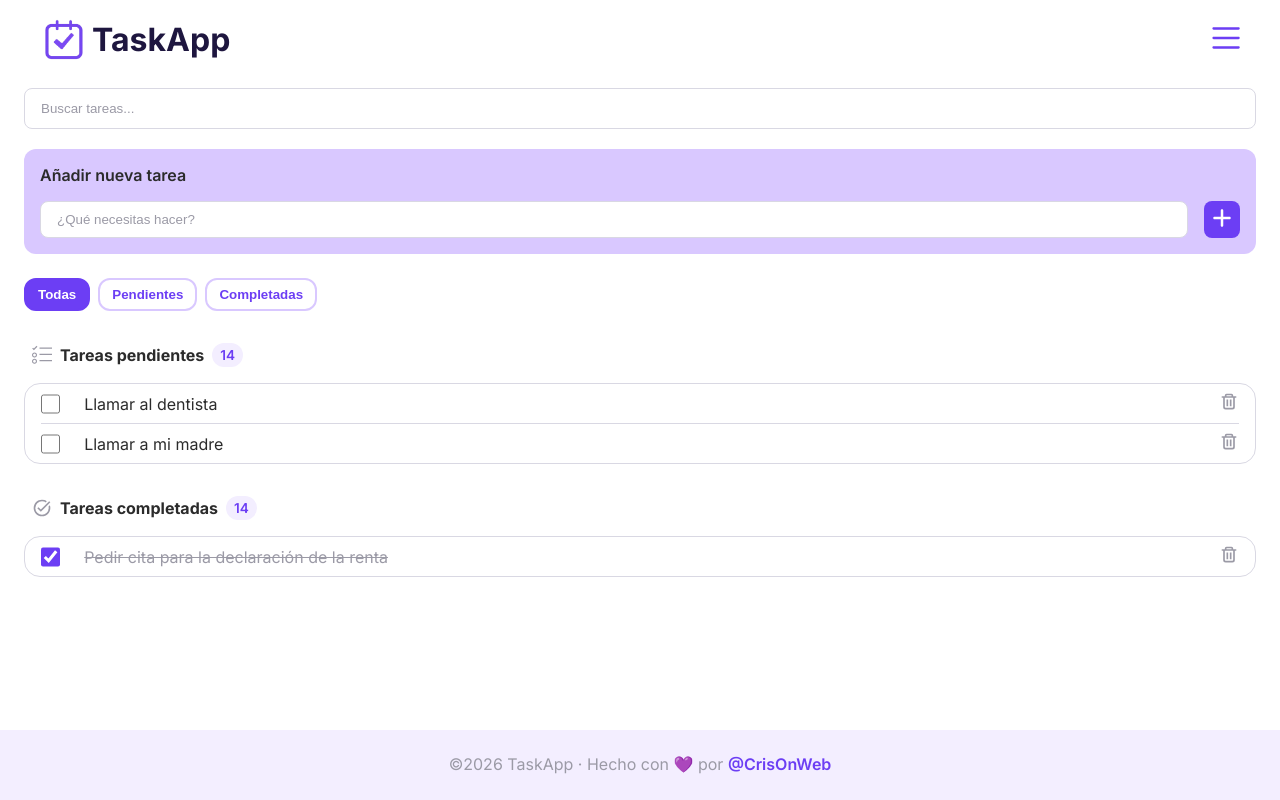
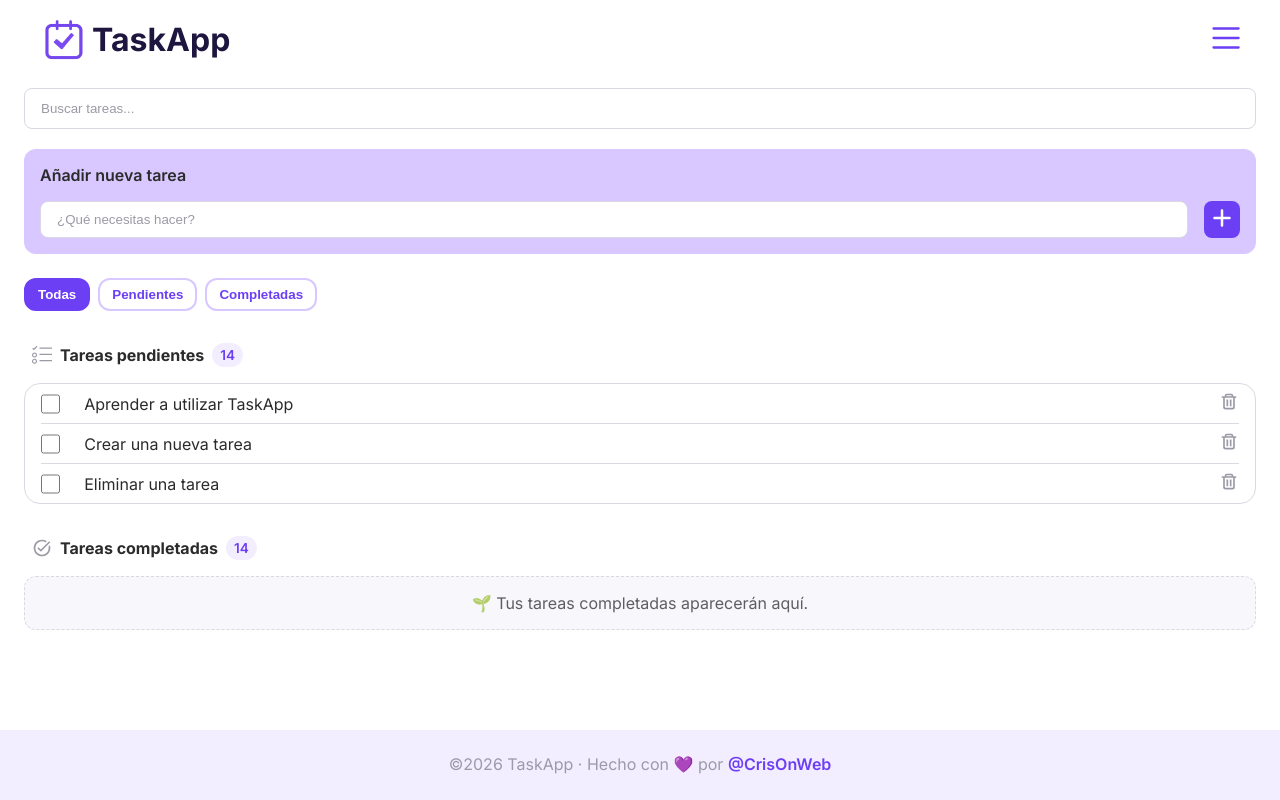
Before and after one commit to CrisOnWeb/TaskApp, a React (Vite) app: page /#/ in a window 1280 px wide. Built offline with nearby package versions, Linux system fonts and the light colour scheme.

Commit message:
Created message when there are no pending or completed tasks. Created styles for the message.

```diff
--- a/src/components/App.jsx
+++ b/src/components/App.jsx
@@ -11,13 +11,17 @@ import { useState, useEffect } from 'react';
 function App() {
   const [tasks, setTasks] = useState(
     ls.get('data', [
-      { id: crypto.randomUUID(), task: 'Llamar al dentista', completed: false },
       {
         id: crypto.randomUUID(),
-        task: 'Pedir cita para la declaración de la renta',
-        completed: true,
+        task: 'Aprender a utilizar TaskApp',
+        completed: false,
       },
-      { id: crypto.randomUUID(), task: 'Llamar a mi madre', completed: false },
+      {
+        id: crypto.randomUUID(),
+        task: 'Crear una nueva tarea',
+        completed: false,
+      },
+      { id: crypto.randomUUID(), task: 'Eliminar una tarea', completed: false },
     ])
   );
   const [newTaskInput, setNewTaskInput] = useState('');
@@ -68,6 +72,7 @@ function App() {
             tasks={pendingTasks}
             onToggleTask={toggleTask}
             onDeleteTask={deleteTask}
+            emptyMessage="🎉 ¡Bien hecho! No hay tareas pendientes."
           />
         )}
         {(filter === 'completed' || filter === 'all') && (
@@ -77,6 +82,7 @@ function App() {
             tasks={completedTasks}
             onToggleTask={toggleTask}
             onDeleteTask={deleteTask}
+            emptyMessage="🌱 Tus tareas completadas aparecerán aquí."
           />
         )}
       </main>
--- a/src/components/Tasks/Tasks.jsx
+++ b/src/components/Tasks/Tasks.jsx
@@ -1,7 +1,14 @@
 import TaskItem from '../TaskItem/TaskItem';
 import './Tasks.scss';
 
-const Tasks = ({ title, icon, tasks, onToggleTask, onDeleteTask }) => {
+const Tasks = ({
+  title,
+  icon,
+  tasks,
+  onToggleTask,
+  onDeleteTask,
+  emptyMessage,
+}) => {
   return (
     <section className="tasks">
       <div className="tasks__name">
@@ -9,6 +16,9 @@ const Tasks = ({ title, icon, tasks, onToggleTask, onDeleteTask }) => {
         <h2 className="tasks__title">{title}</h2>
         <span className="tasks__number">14</span>
       </div>
+      {tasks.length === 0 ? (
+        <p className="tasks__empty">{emptyMessage}</p>
+      ) : (
         <ul className="tasks__list">
           {tasks.map((task) => (
             <TaskItem
@@ -19,6 +29,7 @@ const Tasks = ({ title, icon, tasks, onToggleTask, onDeleteTask }) => {
             />
           ))}
         </ul>
+      )}
     </section>
   );
 };
--- a/src/components/Tasks/Tasks.scss
+++ b/src/components/Tasks/Tasks.scss
@@ -36,4 +36,16 @@
     border-radius: var(--radius-lg);
     overflow: hidden;
   }
+
+  &__empty {
+    padding-block: var(--spacing-md);
+    padding-inline: var(--spacing-lg);
+    margin-block: var(--spacing-md);
+    border: 1px dashed var(--color-border);
+    border-radius: 12px;
+    background-color: var(--color-background);
+    color: var(--color-text-muted);
+    color: var(--color-text-light);
+    text-align: center;
+  }
 }
--- a/src/styles/core/_variables.scss
+++ b/src/styles/core/_variables.scss
@@ -19,6 +19,7 @@
 
   --color-text-muted: #9b9aa6;
   --color-text: #2b2b2b;
+  --color-text-light: #2b2b2bbf;
   --color-text-accent: #1e163f;
 
   // Espaciado
```
Lines whose indentation alone changed are shown as unchanged.
